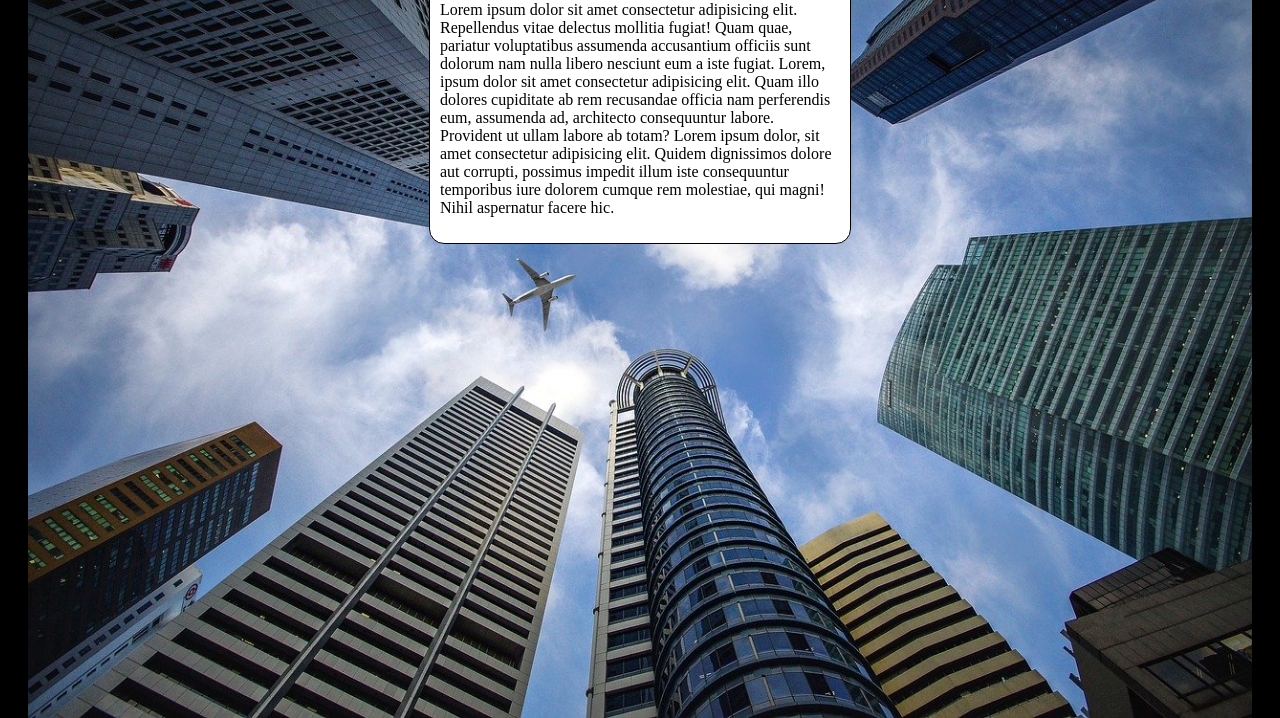
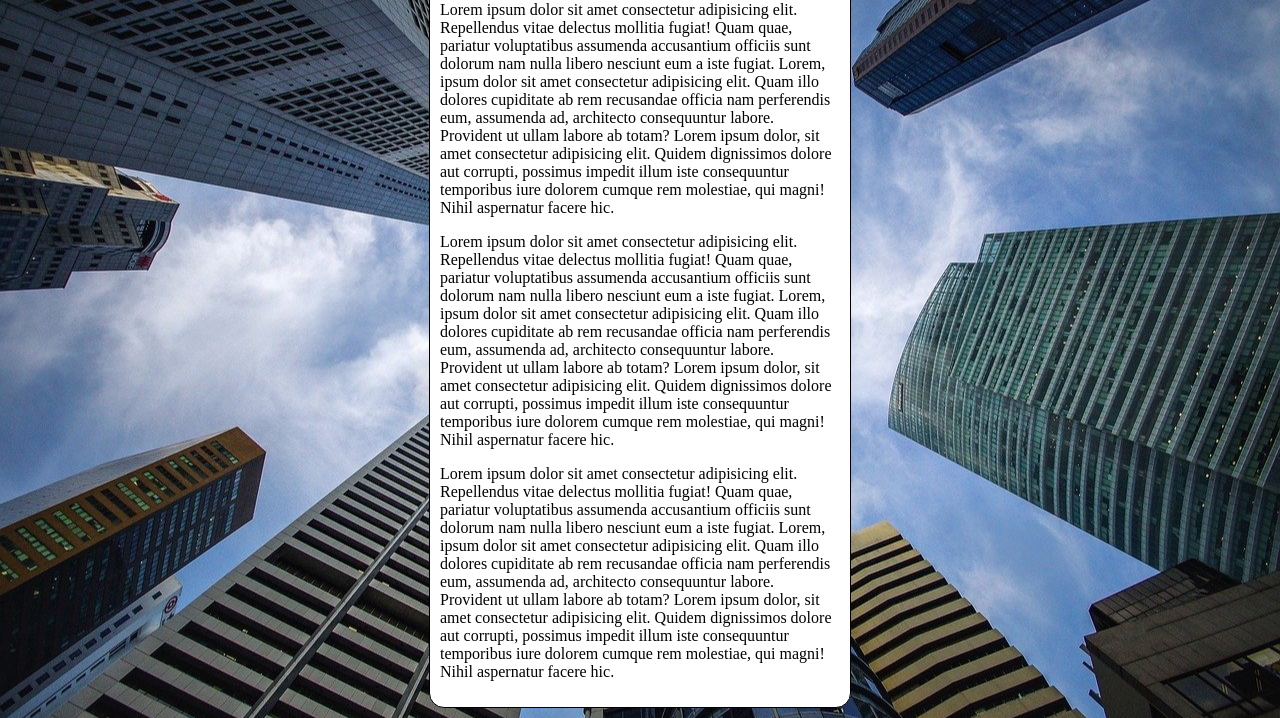
Before and after one commit to RaylanGalvao/html-css, a plain HTML site: page exercicios/ex022b/fundo006.html in a window 1280 px wide. Shown: the part 98-816 px from the top of the page. Drawn offline with Linux system fonts and the light colour scheme.

Commit message:
Update fundo006.html

```diff
--- a/exercicios/ex022b/fundo006.html
+++ b/exercicios/ex022b/fundo006.html
@@ -9,9 +9,9 @@
             height: 100vh;
             background-color: black;
             background-image: url(imagens/wallpaper002.jpg);
-            background-position: center top;
-            background-repeat: no-repeat;
-            background-size: contain;
+            background-position: center center;
+            background-repeat: repeat-y;
+            background-size: cover;
         }
         main{
             background-color: white;
@@ -27,6 +27,8 @@
     <main>
         <h1>teste de imagem de fundo</h1>
         <p>Lorem ipsum dolor sit amet consectetur adipisicing elit. Repellendus vitae delectus mollitia fugiat! Quam quae, pariatur voluptatibus assumenda accusantium officiis sunt dolorum nam nulla libero nesciunt eum a iste fugiat. Lorem, ipsum dolor sit amet consectetur adipisicing elit. Quam illo dolores cupiditate ab rem recusandae officia nam perferendis eum, assumenda ad, architecto consequuntur labore. Provident ut ullam labore ab totam? Lorem ipsum dolor, sit amet consectetur adipisicing elit. Quidem dignissimos dolore aut corrupti, possimus impedit illum iste consequuntur temporibus iure dolorem cumque rem molestiae, qui magni! Nihil aspernatur facere hic.</p>
+        <p>Lorem ipsum dolor sit amet consectetur adipisicing elit. Repellendus vitae delectus mollitia fugiat! Quam quae, pariatur voluptatibus assumenda accusantium officiis sunt dolorum nam nulla libero nesciunt eum a iste fugiat. Lorem, ipsum dolor sit amet consectetur adipisicing elit. Quam illo dolores cupiditate ab rem recusandae officia nam perferendis eum, assumenda ad, architecto consequuntur labore. Provident ut ullam labore ab totam? Lorem ipsum dolor, sit amet consectetur adipisicing elit. Quidem dignissimos dolore aut corrupti, possimus impedit illum iste consequuntur temporibus iure dolorem cumque rem molestiae, qui magni! Nihil aspernatur facere hic.</p>
+        <p>Lorem ipsum dolor sit amet consectetur adipisicing elit. Repellendus vitae delectus mollitia fugiat! Quam quae, pariatur voluptatibus assumenda accusantium officiis sunt dolorum nam nulla libero nesciunt eum a iste fugiat. Lorem, ipsum dolor sit amet consectetur adipisicing elit. Quam illo dolores cupiditate ab rem recusandae officia nam perferendis eum, assumenda ad, architecto consequuntur labore. Provident ut ullam labore ab totam? Lorem ipsum dolor, sit amet consectetur adipisicing elit. Quidem dignissimos dolore aut corrupti, possimus impedit illum iste consequuntur temporibus iure dolorem cumque rem molestiae, qui magni! Nihil aspernatur facere hic.</p>
     </main>
 </body>
 </html>
```
